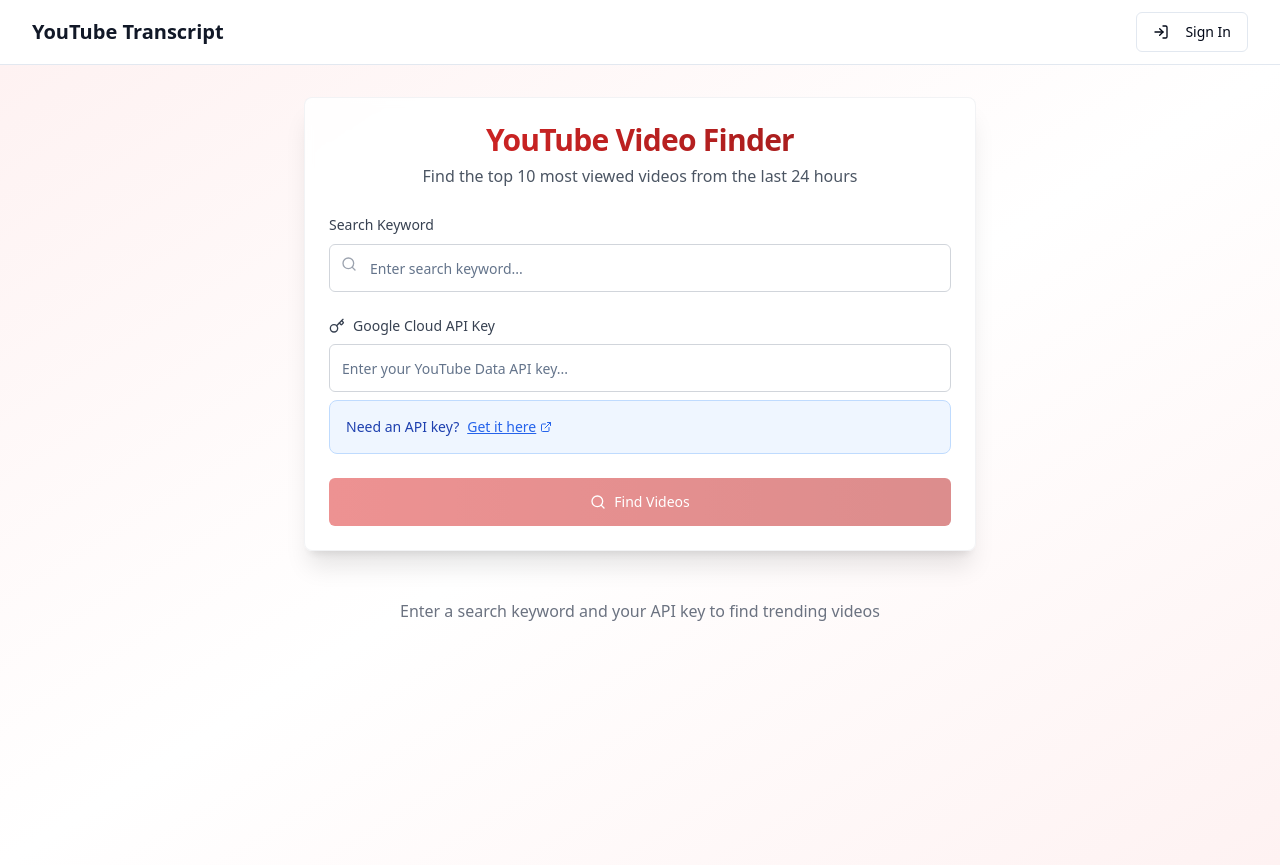
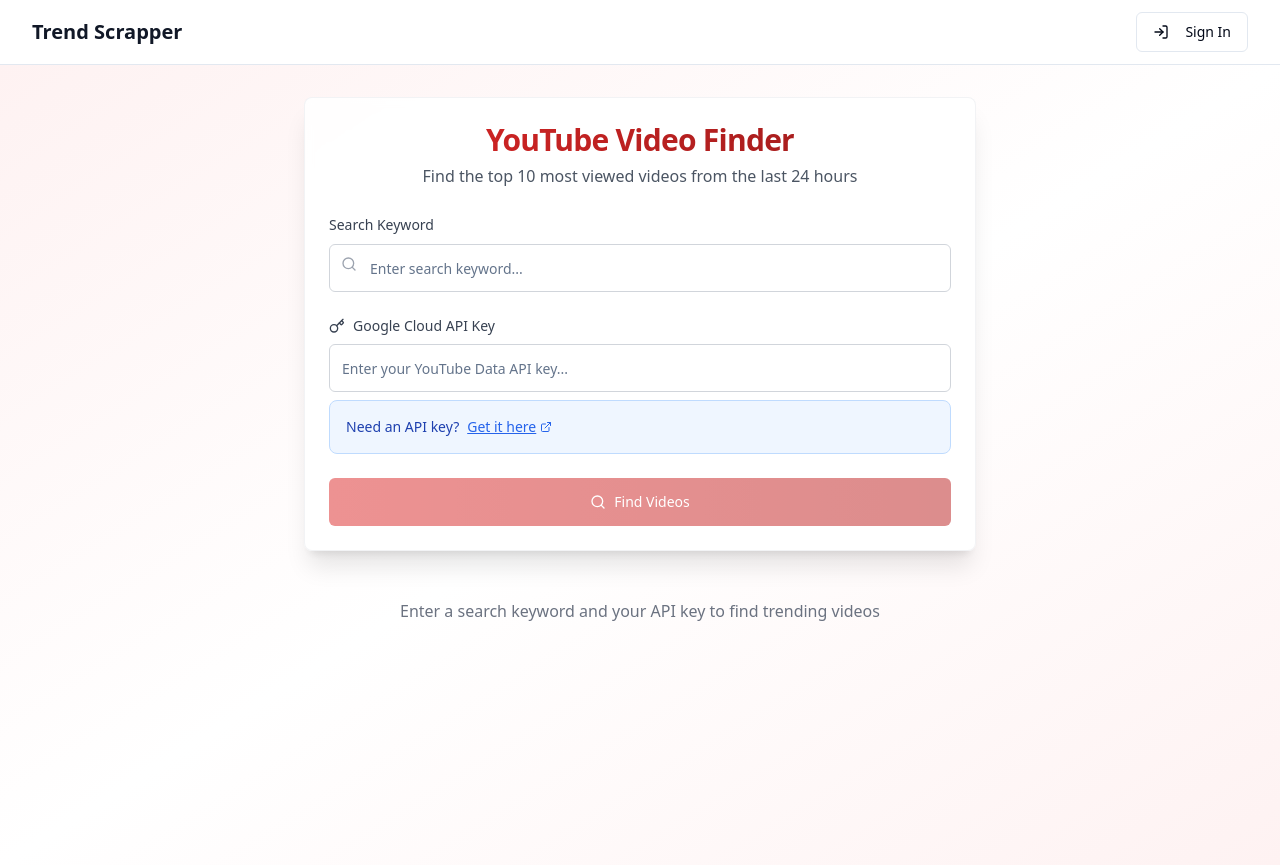
Before and after one commit to katekang0815/youtube-scrapper, a React (Vite) app: page / in a window 1280 px wide. Built offline with nearby package versions, Linux system fonts and the light colour scheme.

Commit message:
Change title to "Trend Scrapper"
Update title in `index.html`

```diff
--- a/index.html
+++ b/index.html
@@ -4,11 +4,11 @@
   <head>
     <meta charset="UTF-8" />
     <meta name="viewport" content="width=device-width, initial-scale=1.0" />
-    <title>YouTube Video Finder</title>
+    <title>Trend Scrapper</title>
     <meta name="description" content="Find trending YouTube videos from the last 24 hours" />
-    <meta name="author" content="YouTube Video Finder" />
+    <meta name="author" content="Trend Scrapper" />
 
-    <meta property="og:title" content="YouTube Video Finder" />
+    <meta property="og:title" content="Trend Scrapper" />
     <meta property="og:description" content="Find trending YouTube videos from the last 24 hours" />
     <meta property="og:type" content="website" />
     <meta property="og:image" content="https://lovable.dev/opengraph-image-p98pqg.png" />
--- a/src/components/Navigation.tsx
+++ b/src/components/Navigation.tsx
@@ -17,7 +17,7 @@ const Navigation = () => {
       <div className="max-w-7xl mx-auto px-4 sm:px-6 lg:px-8">
         <div className="flex justify-between items-center h-16">
           <Link to="/" className="text-xl font-bold text-gray-900">
-            YouTube Transcript
+            Trend Scrapper
           </Link>
 
           <div className="flex items-center space-x-4">
--- a/src/pages/Index.tsx
+++ b/src/pages/Index.tsx
@@ -50,7 +50,7 @@ const Index = () => {
               🚀 Free YouTube Transcript Tool
             </Badge>
             <h1 className="text-5xl md:text-7xl font-bold bg-gradient-to-r from-purple-600 via-blue-600 to-indigo-600 bg-clip-text text-transparent mb-6">
-              YouTube Transcript
+              Trend Scrapper
             </h1>
             <p className="text-xl md:text-2xl text-gray-600 mb-8 max-w-3xl mx-auto leading-relaxed">
               Extract transcripts from any YouTube video instantly. Search, analyze, and access video content like never before.
```
